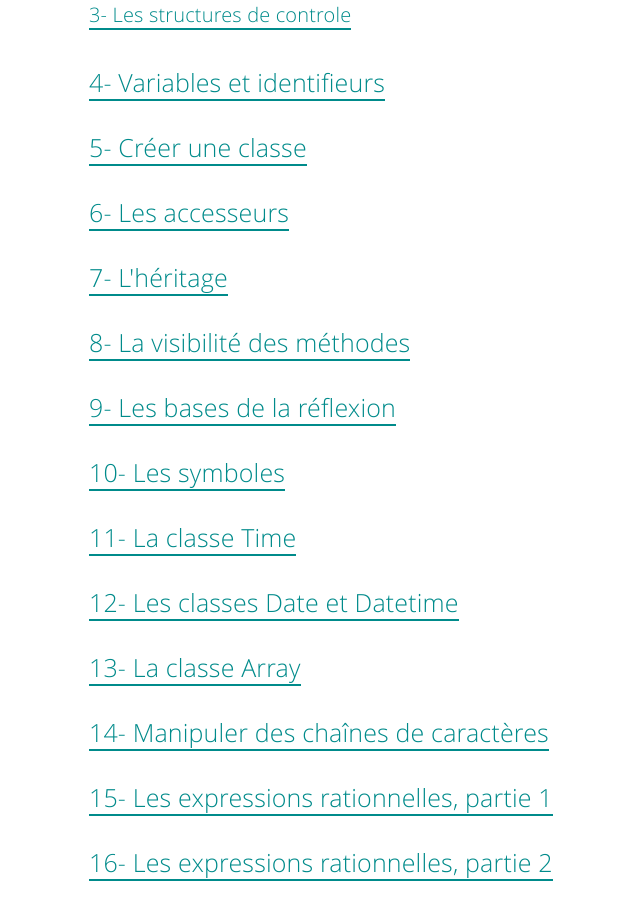
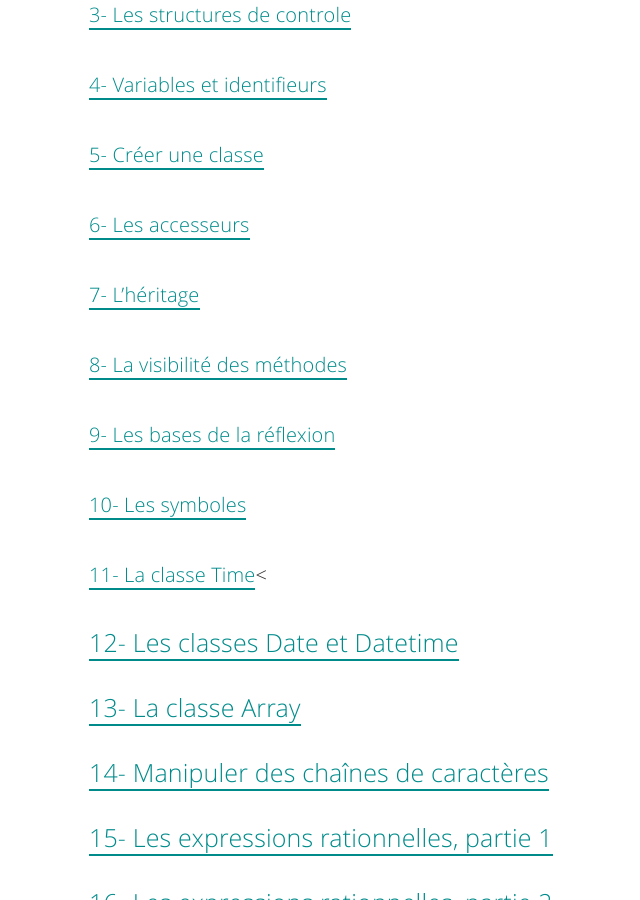
Before and after one commit to fasca/fasca.github.io, a Jekyll site: the page built from _posts/2017-07-15-Apprendre-Ruby.md, in a window 1280 px wide and 900 px high, scrolled down 549 px. Shown: the whole window, without its empty margins (171-811 px from the left). Built offline with Jekyll 4.4.1, drawn with Linux system fonts in a browser that asks for light colours; comment, search, counter and statistics services are not loaded.

Commit message:
modif menu

```diff
--- a/_posts/2017-07-15-Apprendre-Ruby.md
+++ b/_posts/2017-07-15-Apprendre-Ruby.md
@@ -21,14 +21,22 @@ published: true
 
 <a href="#3">3- Les structures de controle</a>
 
-<h3><a href="#4">4- Variables et identifieurs</a></h3>
-<h3><a href="#5">5- Créer une classe</a></h3>
-<h3><a href="#6">6- Les accesseurs</a></h3>
-<h3><a href="#7">7- L'héritage</a></h3>
-<h3><a href="#8">8- La visibilité des méthodes</a></h3>
-<h3><a href="#9">9- Les bases de la réflexion</a></h3>
-<h3><a href="#10">10- Les symboles</a></h3>
-<h3><a href="#11">11- La classe Time</a></h3>
+<a href="#4">4- Variables et identifieurs</a>
+
+<a href="#5">5- Créer une classe</a>
+
+<a href="#6">6- Les accesseurs</a>
+
+<a href="#7">7- L'héritage</a>
+
+<a href="#8">8- La visibilité des méthodes</a>
+
+<a href="#9">9- Les bases de la réflexion</a>
+
+<a href="#10">10- Les symboles</a>
+
+<a href="#11">11- La classe Time</a><
+
 <h3><a href="#12">12- Les classes Date et Datetime</a></h3>
 <h3><a href="#13">13- La classe Array</a></h3>
 <h3><a href="#14">14- Manipuler des chaînes de caractères</a></h3>
```
